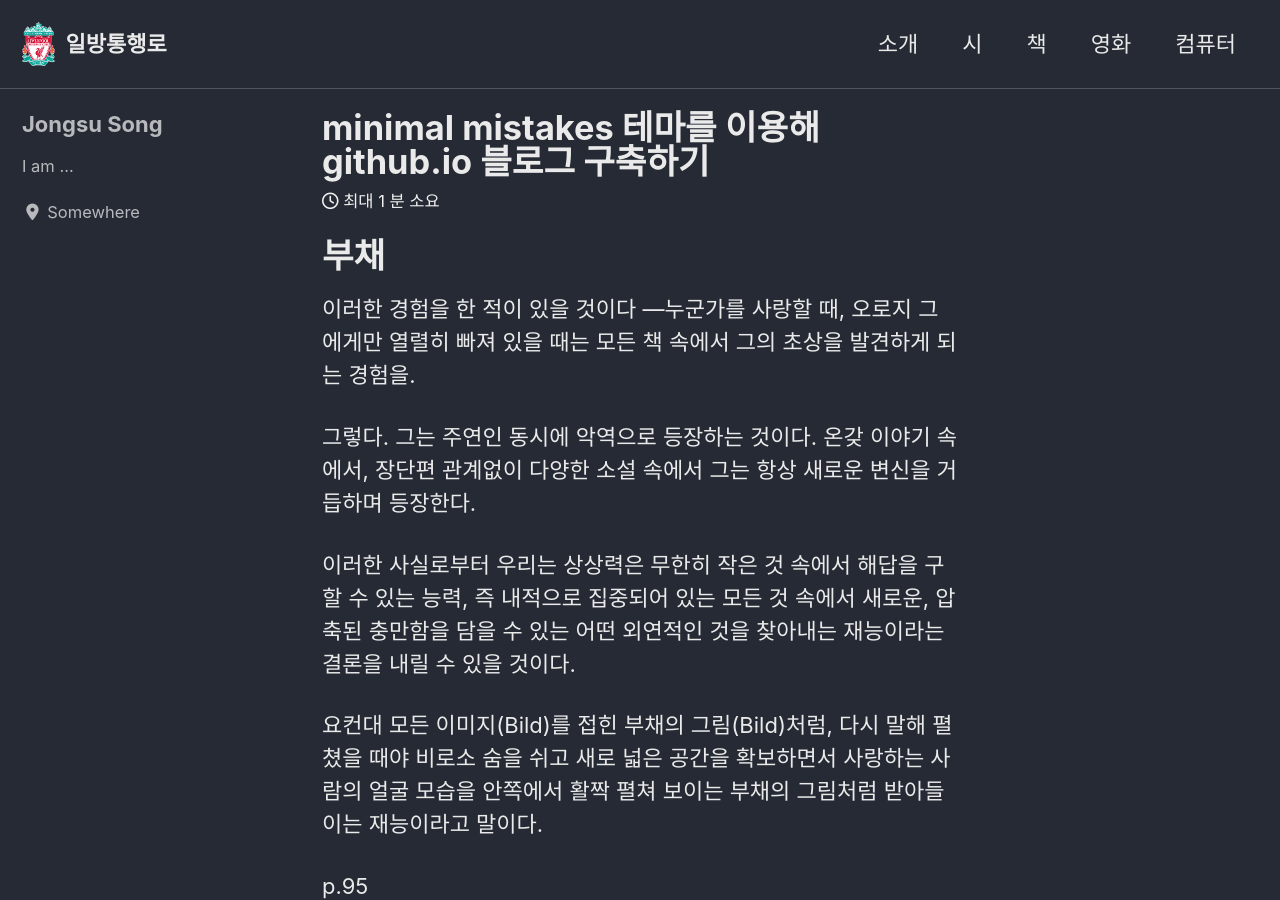
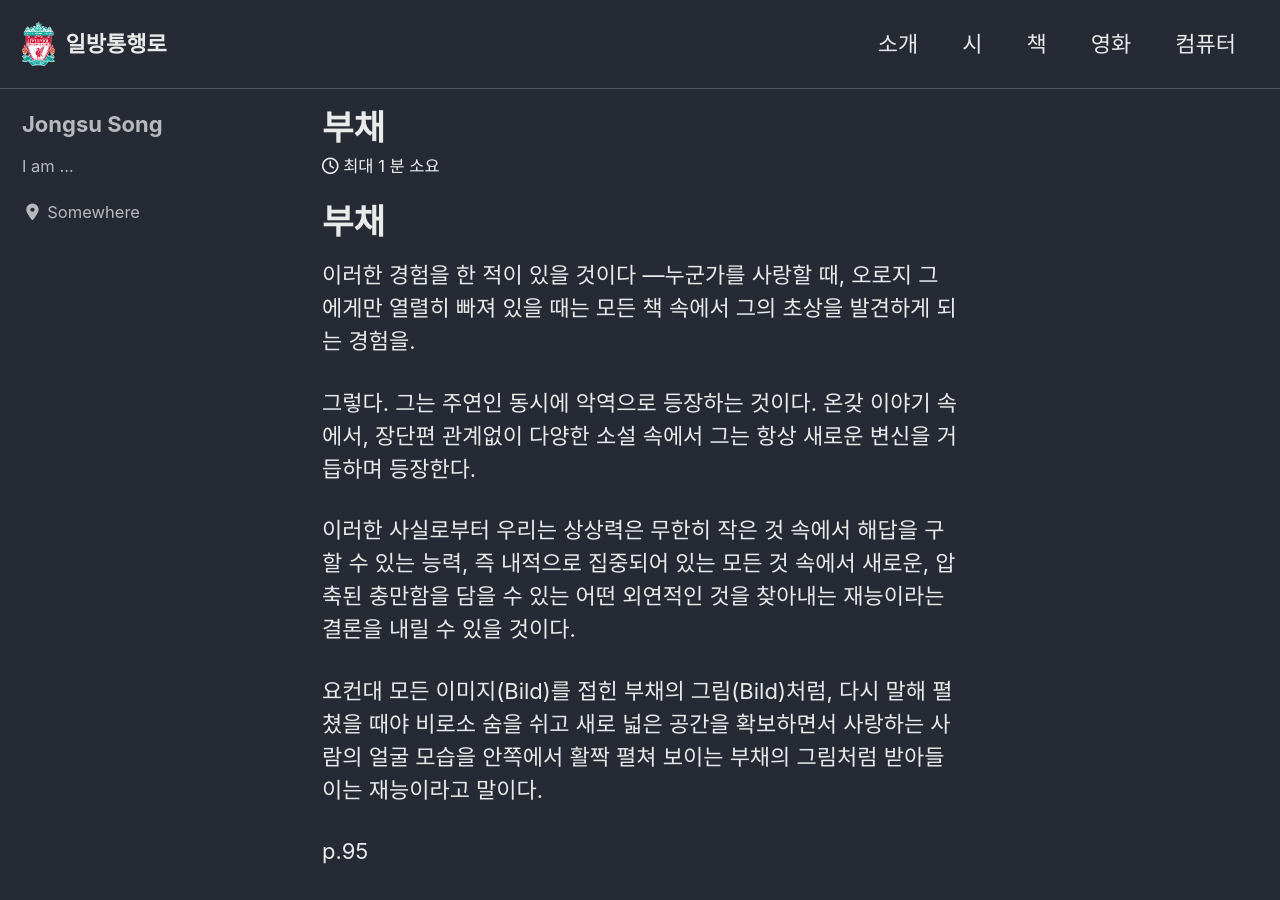
Before and after one commit to justinjongsusong/justinjongsusong.github.io, a Jekyll site: the page built from _posts/2019-12-24-일방통행로-부채.md, in a window 1280 px wide and 900 px high. Built offline with Jekyll 4.4.1, drawn with Linux system fonts in a browser that asks for light colours; cached includes are drawn as plain includes; nearby versions of some CDN libraries; some of the changed text lies outside the part shown.

Commit message:
포스트 수정

```diff
--- a/_posts/2019-12-24-일방통행로-부채.md
+++ b/_posts/2019-12-24-일방통행로-부채.md
@@ -1,7 +1,9 @@
 ---
-title: "minimal mistakes 테마를 이용해 github.io 블로그 구축하기"
+title: "부채"
 categories:
-  - blogging
+  - 발터 벤야민
+  - 일방통행로
+  - 부채
 last_modified_at: 2018-07-01T13:00:00+09:00
 # toc: true
 ---
```
Also changed, not shown: _posts/2019-12-24-남해-금산.md (+3 -1 lines).
